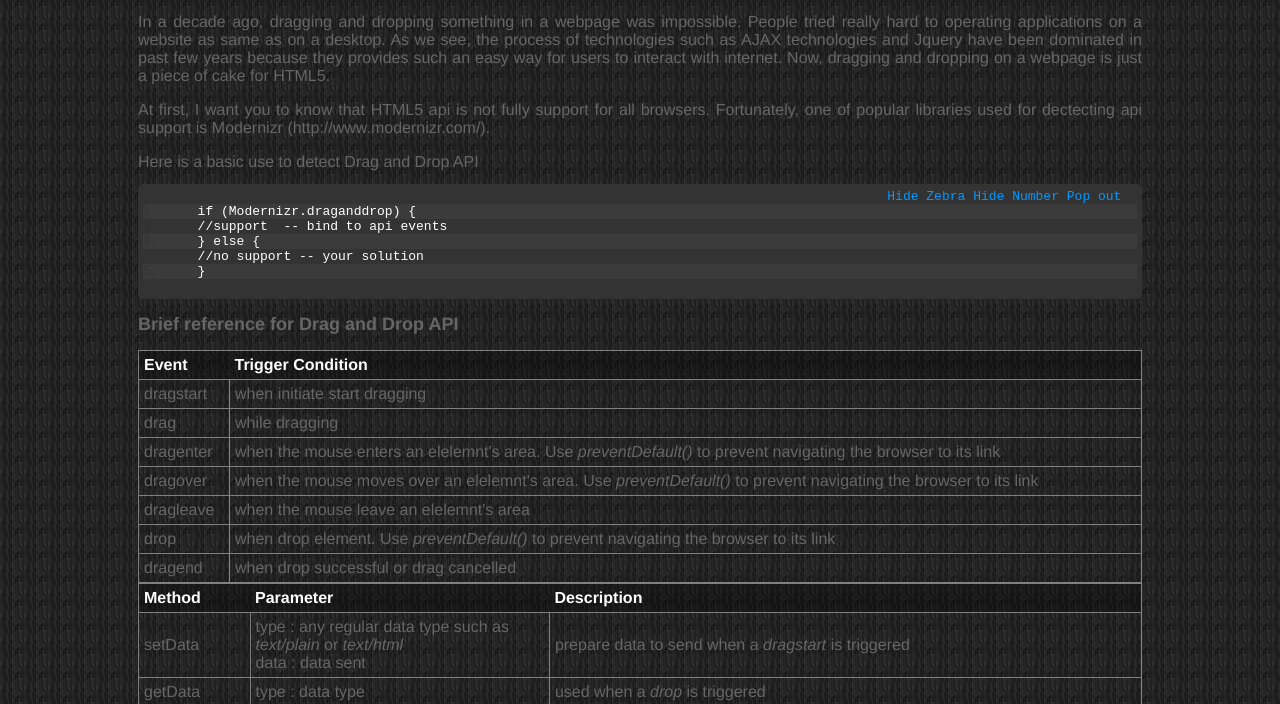
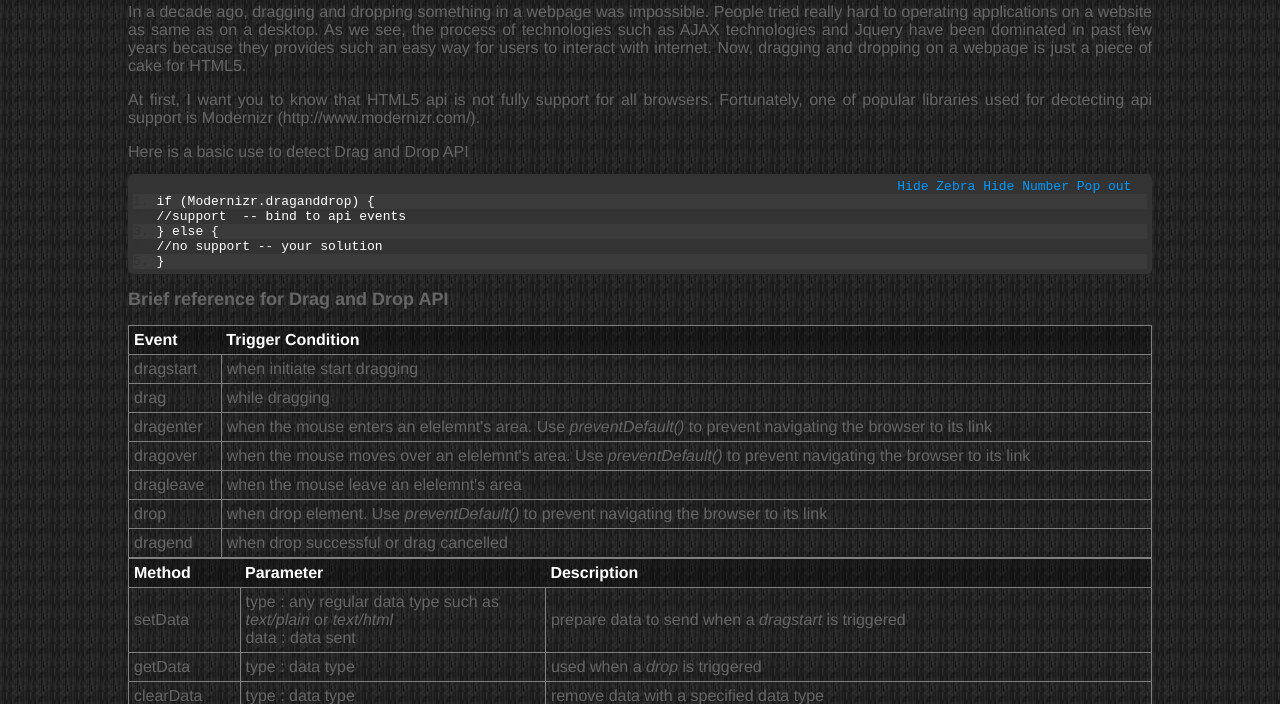
Before and after one commit to quangkcao/HTML5-Guide, a plain HTML site: page tutorials/drag-and-drop.html in a window 1280 px wide. Shown: the part 196-900 px from the top of the page. Drawn offline with nearby package versions, Linux system fonts and the light colour scheme; a script that the page names is missing.

Commit message:
remove body padding + useless div

```diff
--- a/tutorials/drag-and-drop.html
+++ b/tutorials/drag-and-drop.html
@@ -30,7 +30,6 @@
         </div>
     </header>
     <section class="wrapper">
-        <div style="padding:10px">
         <div class="table" id="article_loaderMod">
             <a href="../tutorials/drag-and-drop.html">
                 <h3>Drag and Drop API</h3>
```
Lines whose indentation alone changed are shown as unchanged.
